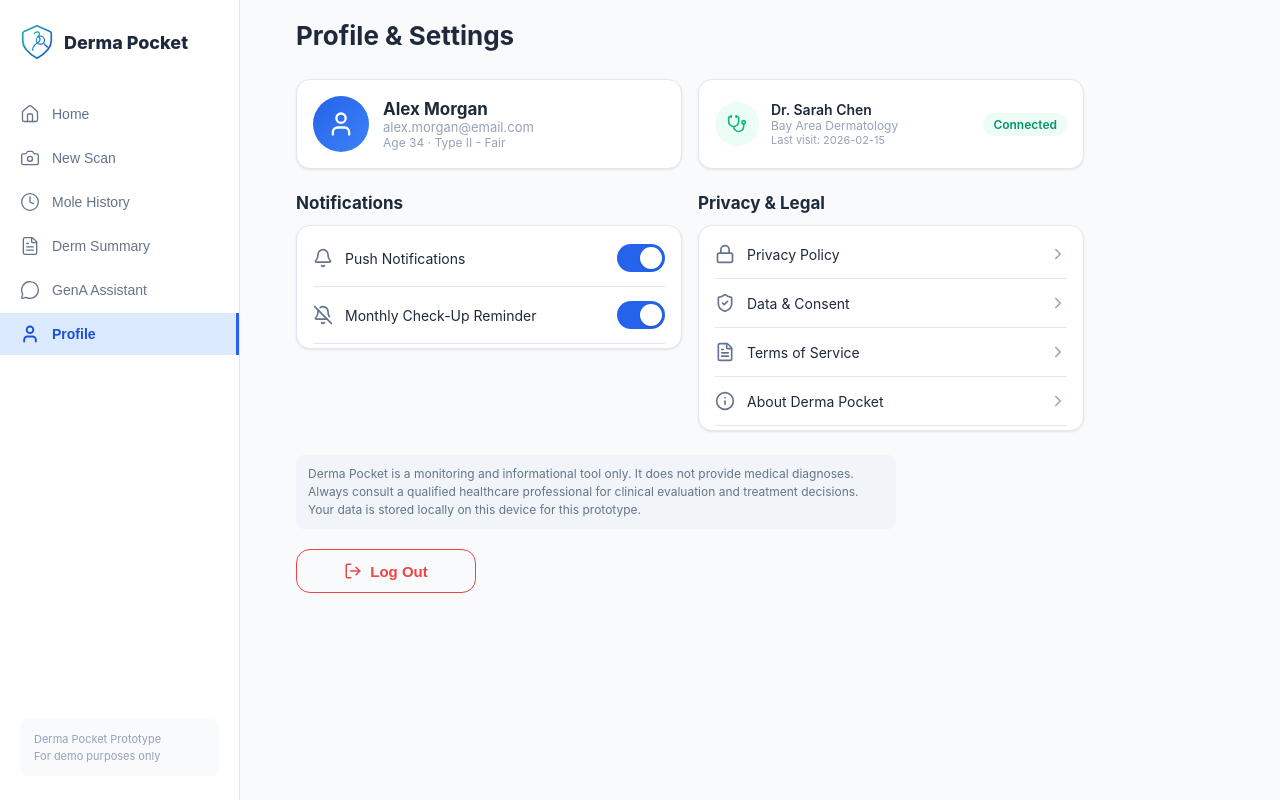
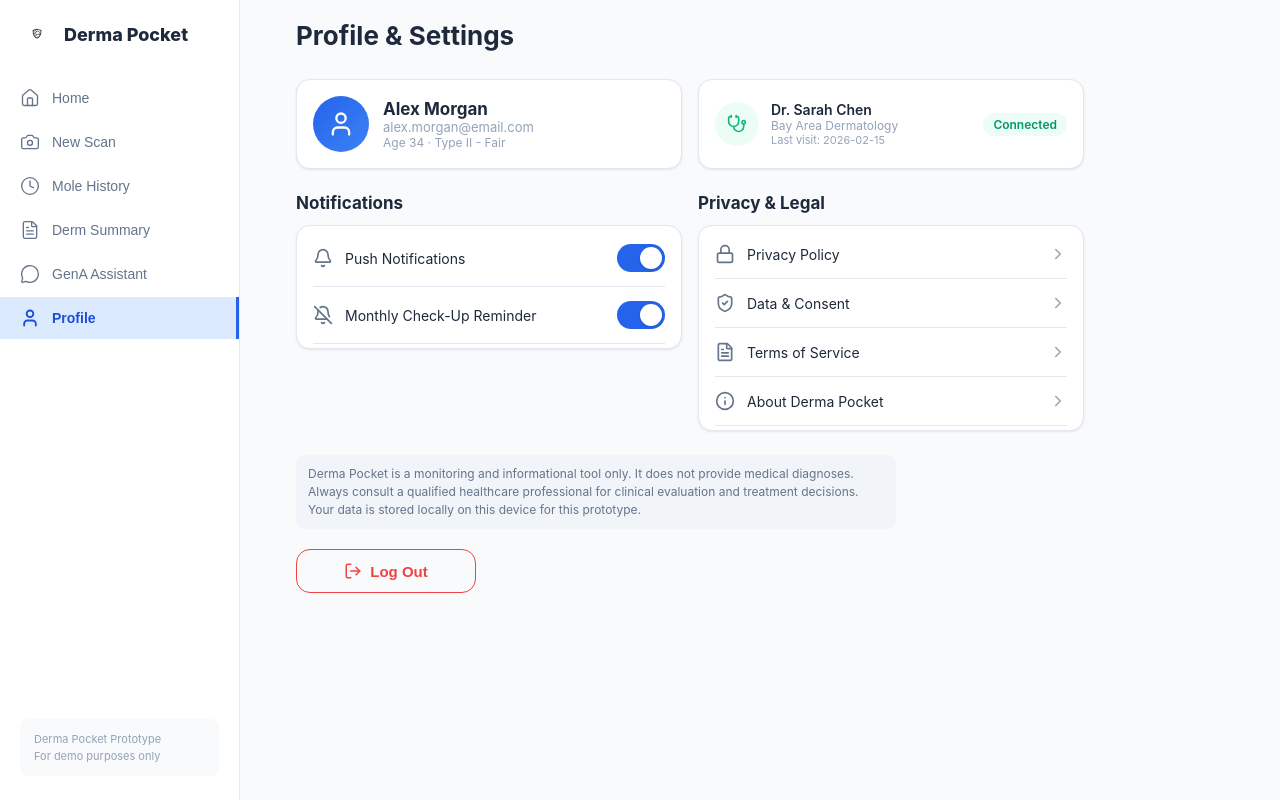
Before and after one commit to dejano21/pocketderm, a React (Vite) app: page /profile in a window 1280 px wide. Built offline with nearby package versions, Linux system fonts and the light colour scheme.

Commit message:
Use actual SVG logo: shield with face profile and magnifying glass

```diff
--- a/src/components/Logo.jsx
+++ b/src/components/Logo.jsx
@@ -1,10 +1,13 @@
 export default function Logo({ size = 36 }) {
+  // Original viewBox is 1024x544, so aspect ratio is ~1.88:1
+  const width = size;
+  const height = Math.round(size * (544 / 1024));
   return (
     <img
       src="/logo.svg"
       alt="Derma Pocket"
-      width={size}
-      height={size * (110 / 100)}
+      width={width}
+      height={height}
       style={{ display: "block" }}
     />
   );
```
Also changed, not shown: public/favicon.svg, public/logo.svg.
